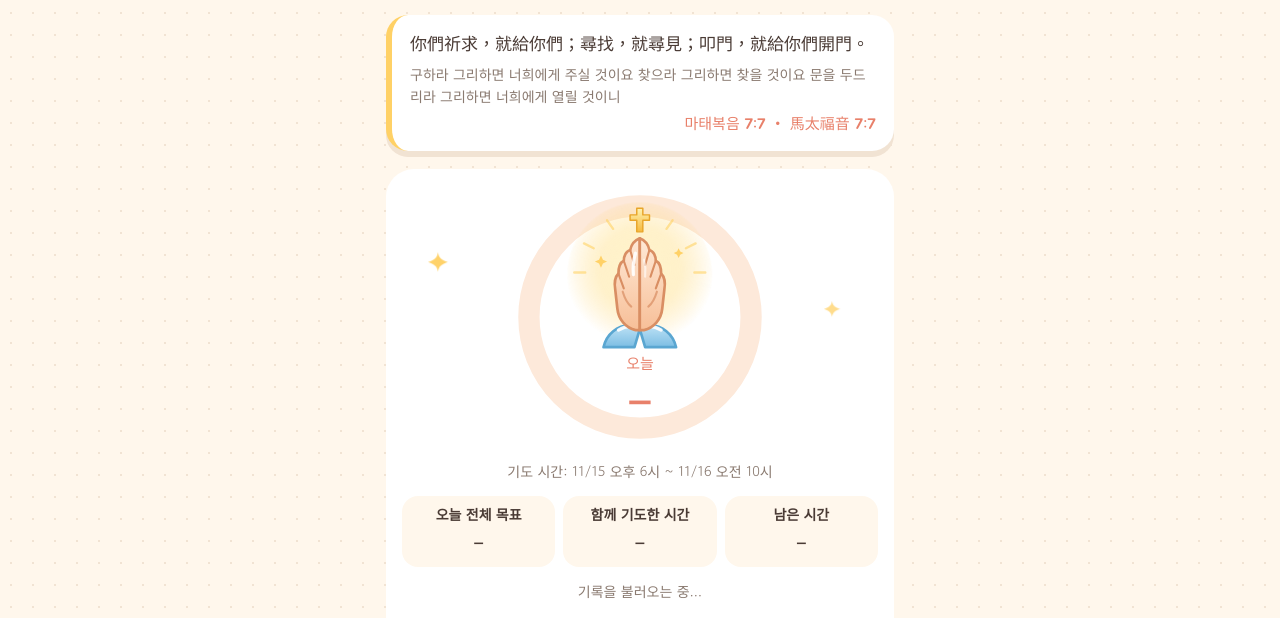
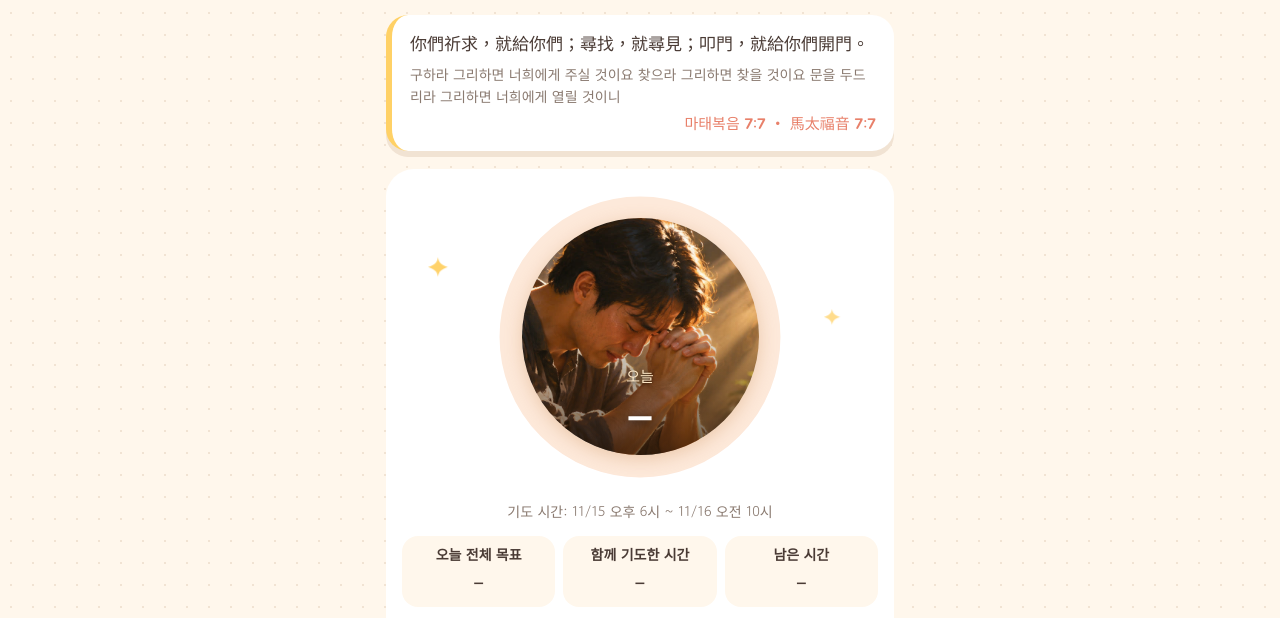
Before and after one commit to dosun0691-sketch/prayer-app, a plain HTML site: page public/index.html in a window 1280 px wide. Shown: the part 152-770 px from the top of the page. Drawn offline with Linux system fonts and the light colour scheme; no server answers.

Commit message:
기도 달성 원: 목사님 제공 사진 「스테인드글라스 아래의 기도」로 교체, 원 300px로 확대, 달성률을 사진 위 흰 글씨로
Co-Authored-By: Claude Opus 5.5 <noreply@anthropic.com>
Claude-Session: https://claude.ai/code/session_01518cqfoNy9dv1xwQRqLyhw

```diff
--- a/public/index.html
+++ b/public/index.html
@@ -54,11 +54,15 @@ h1{font-family:var(--display);font-weight:400;font-size:28px;margin:0;letter-spa
 /* hero */
 .hero{position:relative;background:var(--paper);border-radius:28px;padding:18px 16px 16px;box-shadow:0 6px 0 var(--line);text-align:center;overflow:hidden}
 .hero::before{content:"";position:absolute;inset:auto -40px -80px -40px;height:160px;background:var(--sky);opacity:.25;border-radius:50%}
-.ring{position:relative;width:260px;max-width:80vw;aspect-ratio:1;margin:0 auto}
-.ring svg{width:100%;height:100%;display:block}
-.ring .center{position:absolute;inset:0;display:grid;place-items:center;align-content:center;gap:0}
-.ring .center .hands{width:56%;height:auto;overflow:visible}
-.ring .center .big{font-size:48px}
+.ring{position:relative;width:300px;max-width:88vw;aspect-ratio:1;margin:0 auto}
+.ring>svg{width:100%;height:100%;display:block}
+/* 기도 사진(목사님 제공 「스테인드글라스 아래의 기도」, 2026-11-16) — 원 안을 가득 채우고 아래쪽에 달성률을 겹쳐 쓴다 */
+.ring .photo{position:absolute;inset:10.5%;border-radius:50%;overflow:hidden;box-shadow:inset 0 0 0 3px #fff8,0 4px 18px #c9874a55}
+.ring .photo img{width:100%;height:100%;object-fit:cover;display:block}
+.ring .photo::after{content:"";position:absolute;inset:0;background:linear-gradient(to bottom,transparent 42%,rgba(40,20,5,.72) 100%)}
+.ring .center{position:absolute;inset:10.5%;display:grid;justify-items:center;align-content:end;padding-bottom:4%;gap:0;border-radius:50%}
+.ring .center .lbl{color:#ffe9c7;text-shadow:0 1px 4px #000a}
+.ring .center .big{color:#fff;font-size:52px;text-shadow:0 2px 10px #000b}
 .big{font-family:var(--display);font-size:54px;color:var(--peach-deep);line-height:1;margin-top:2px;font-variant-numeric:tabular-nums}
 .lbl{font-family:var(--display);font-size:15px;color:var(--peach-deep)}
 .cheer{position:relative;font-family:var(--display);font-size:24px;color:var(--peach-deep);margin:10px 0 2px}
@@ -198,32 +202,8 @@ button:disabled{opacity:.5}
         <circle id="ringFg" cx="110" cy="110" r="94" fill="none" stroke="url(#rg)" stroke-width="18" stroke-linecap="round" transform="rotate(-90 110 110)" stroke-dasharray="590.6" stroke-dashoffset="590.6"/>
         <defs><linearGradient id="rg" x1="0" y1="0" x2="1" y2="1"><stop offset="0" stop-color="#ffb4a2"/><stop offset="1" stop-color="#ffd166"/></linearGradient></defs>
       </svg>
+      <div class="photo" aria-hidden="true"><img src="pray-photo.jpg" alt="" width="640" height="640" decoding="async"></div>
       <div class="center">
-        <svg class="hands" viewBox="0 0 120 120" aria-hidden="true">
-          <defs>
-            <radialGradient id="hGlow" cx="50%" cy="46%" r="52%"><stop offset="0" stop-color="#fff6cf"/><stop offset=".55" stop-color="#ffe08a" stop-opacity=".55"/><stop offset="1" stop-color="#ffd166" stop-opacity="0"/></radialGradient>
-            <linearGradient id="hSkin" x1="0" y1="0" x2="0" y2="1"><stop offset="0" stop-color="#ffe9d6"/><stop offset="1" stop-color="#f7bf98"/></linearGradient>
-            <linearGradient id="hSleeve" x1="0" y1="0" x2="0" y2="1"><stop offset="0" stop-color="#bfe3f6"/><stop offset="1" stop-color="#7cbde3"/></linearGradient>
-            <linearGradient id="hCross" x1="0" y1="0" x2="0" y2="1"><stop offset="0" stop-color="#fff3b0"/><stop offset="1" stop-color="#f5b83d"/></linearGradient>
-          </defs>
-          <circle class="halo" cx="60" cy="56" r="56" fill="url(#hGlow)"/>
-          <g stroke="#ffcf5a" stroke-width="2" stroke-linecap="round" opacity=".55">
-            <path d="M60 4V12M33 11l5 7M87 11l-5 7M14 30l8 4M106 30l-8 4M6 54h9M114 54h-9"/>
-          </g>
-          <path d="M57.5 1h5v5.5h5.5v4.5h-5.5v9.5h-5V11h-5.5V6.5h5.5z" fill="url(#hCross)" stroke="#e8a52a" stroke-width="1.2" stroke-linejoin="round"/>
-          <g transform="translate(7.2 17) scale(.88)">
-            <path d="M26 112c3-13 13-20 25-21l9 4-5 17z" fill="url(#hSleeve)" stroke="#5aa6d1" stroke-width="2.5" stroke-linejoin="round"/>
-            <path d="M94 112c-3-13-13-20-25-21l-9 4 5 17z" fill="url(#hSleeve)" stroke="#5aa6d1" stroke-width="2.5" stroke-linejoin="round"/>
-            <path d="M40 96c6-4 13-5 20-1M80 96c-6-4-13-5-20-1" stroke="#fff" stroke-width="3" stroke-linecap="round" fill="none" opacity=".9"/>
-            <path d="M60 10 C55 12 52 16 51 21 C47 22 45 27 45 31 C41 33 40 38 40 43 C37 46 36 52 37 58 L39 76 C40 86 47 94 56 96 L60 96 Z" fill="url(#hSkin)" stroke="#d98e63" stroke-width="2.5" stroke-linejoin="round"/>
-            <path d="M 60 10 C 65 12 68 16 69 21 C 73 22 75 27 75 31 C 79 33 80 38 80 43 C 83 46 84 52 83 58 L 81 76 C 80 86 73 94 64 96 L 60 96 Z" fill="url(#hSkin)" stroke="#d98e63" stroke-width="2.5" stroke-linejoin="round"/>
-            <path d="M51 21 L55 35 M45 31 L50 46 M40 43 L45 57 M 69 21 L 65 35 M 75 31 L 70 46 M 80 43 L 75 57" stroke="#d98e63" stroke-width="2" stroke-linecap="round" fill="none"/>
-            <path d="M44 60 Q47 70 52 74 M76 60 Q73 70 68 74" stroke="#d98e63" stroke-width="2" stroke-linecap="round" fill="none" opacity=".7"/>
-            <path d="M56 24 Q53 34 54 44" stroke="#fff" stroke-width="3" stroke-linecap="round" fill="none" opacity=".9"/>
-            <path d="M64 30 Q66 38 65 46" stroke="#fff" stroke-width="2" stroke-linecap="round" fill="none" opacity=".6"/>
-          </g>
-          <path d="M28 40l1.6 3.4L33 45l-3.4 1.6L28 50l-1.6-3.4L23 45l3.4-1.6zM92 34l1.3 2.7L96 38l-2.7 1.3L92 42l-1.3-2.7L88 38l2.7-1.3z" fill="#ffd166"/>
-        </svg>
         <span class="lbl" data-t="today">오늘</span>
         <span class="big" id="pToday">–</span>
       </div>
```
Also changed, not shown: public/pray-photo.jpg (added).
